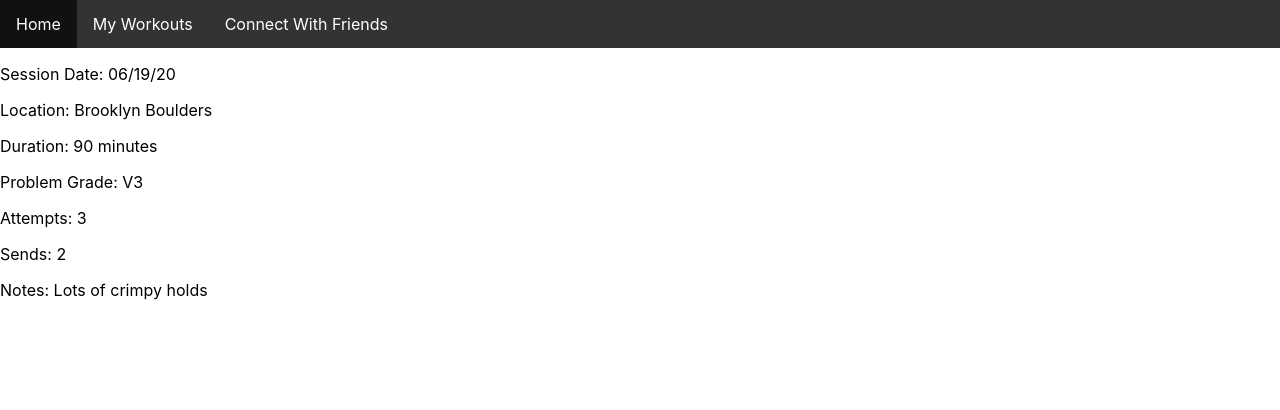
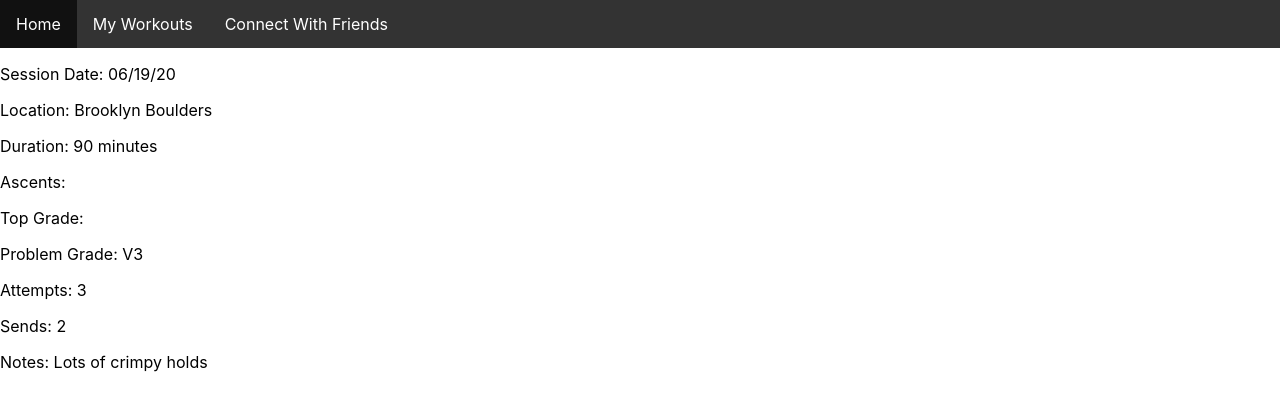
Before and after one commit to Anthonysokolov/boulder-tracker-frontend, a React (Create React App) app: page /session in a window 1280 px wide. Shown: the top 410 px of the page. Built offline with nearby package versions, Linux system fonts and the light colour scheme.

Commit message:
added session stats

```diff
--- a/src/components/sessionPage.js
+++ b/src/components/sessionPage.js
@@ -18,6 +18,8 @@ class SessionPage extends Component{
           <p> Session Date: {data.date} </p>
           <p> Location: {data.location} </p>
           <p> Duration: {data.duration} minutes</p>
+          <p> Ascents: </p>
+          <p> Top Grade: </p>
           <div className="climbs">
             <ProblemCard/>
           </div>
```
